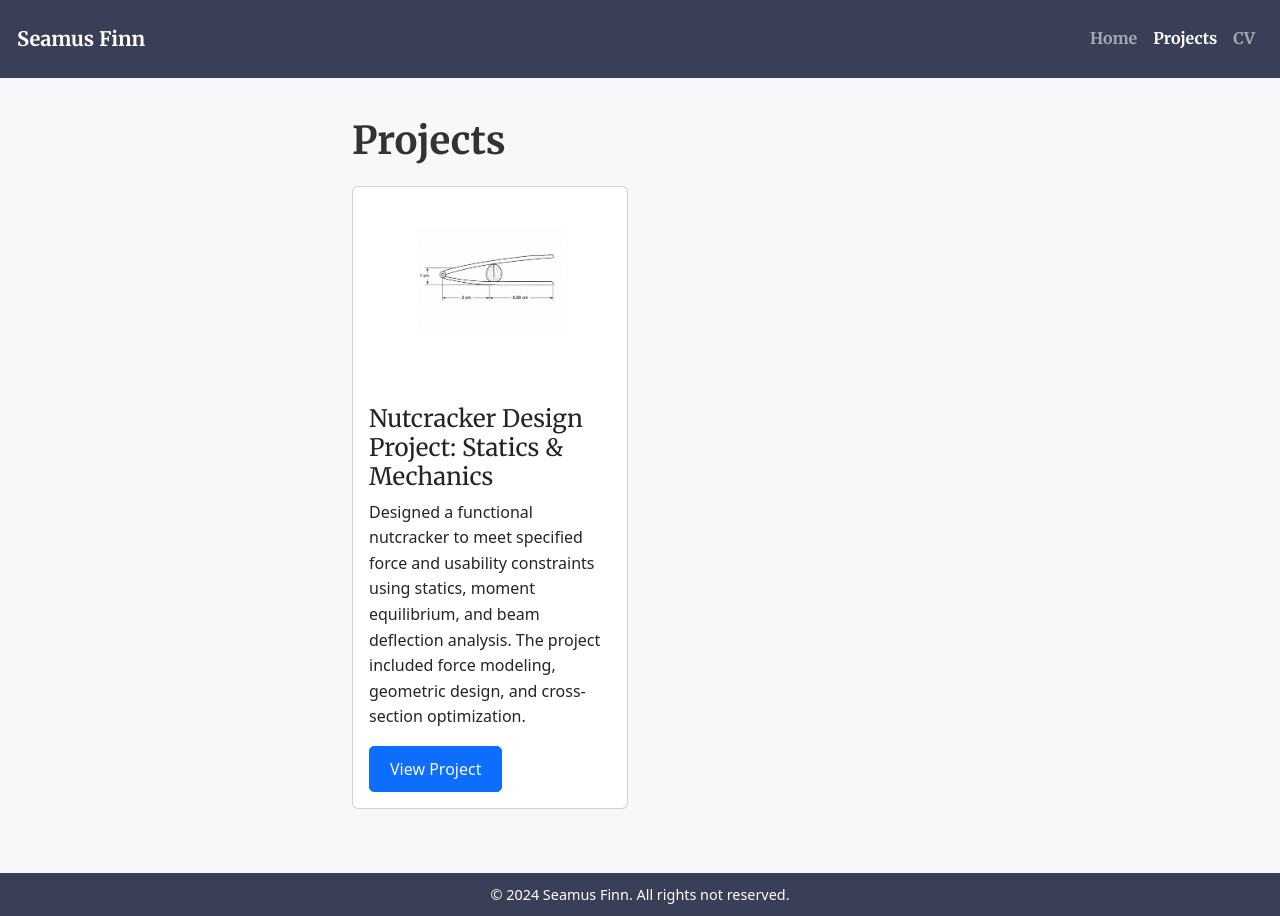
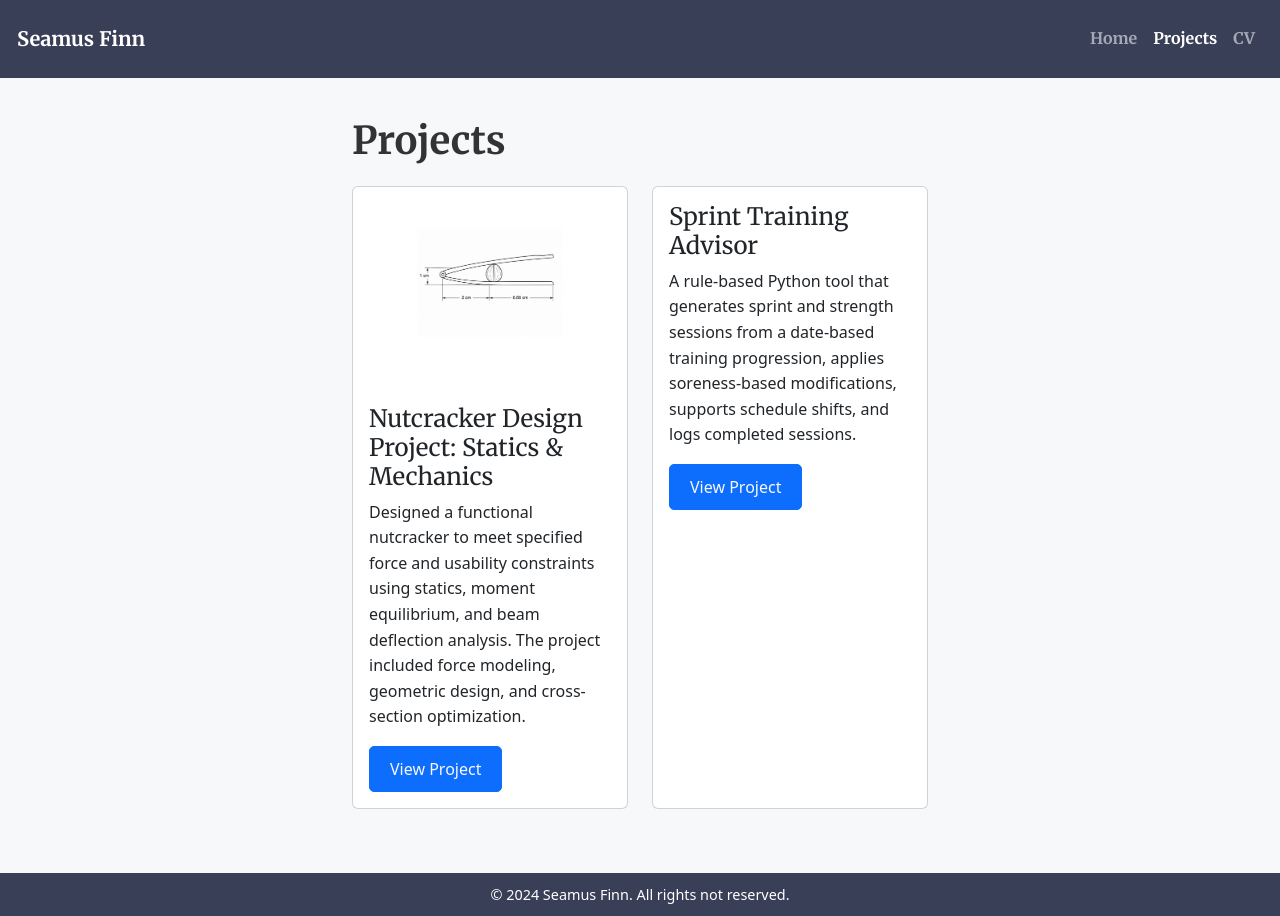
Before and after one commit to seamus-finn/seamus-finn.github.io, a Jekyll site: the page built from _pages/projects.md, in a window 1280 px wide. Built offline with Jekyll 4.4.1, drawn with Linux system fonts in a browser that asks for light colours; part of the change alters nothing that is shown.

Commit message:
Update 2026-Sprint-Training-Advisor.md

```diff
--- a/_projects/2026-Sprint-Training-Advisor.md
+++ b/_projects/2026-Sprint-Training-Advisor.md
@@ -1 +1,37 @@
-[View the full code repository](https://github.com/saf267-boop/sprint-training-advisor)
+---
+layout: project
+title: "Sprint Training Advisor"
+description: "A rule-based Python tool that generates sprint and strength sessions from a date-based training progression, applies soreness-based modifications, supports schedule shifts, and logs completed sessions."
+technologies:
+  - Python
+  - CSV
+  - datetime
+  - pathlib
+  - Rule-based logic
+---
+
+## Overview
+
+Sprint Training Advisor is a Python-based tool built to streamline my sprint-training workflow.
+
+The program calculates sprint, strength, tempo, endurance, and rest sessions from a date-based training progression. It can also modify the planned session based on soreness in the hips, calves, hamstrings, core, or quads.
+
+## Features
+
+- Calculates training sessions from a season start date
+- Supports tempo, acceleration, top-speed, endurance, and rest days
+- Uses week-specific special-endurance running sessions
+- Provides soreness-based workout substitutions
+- Includes indoor and rainy-day alternatives
+- Includes recovery, mobility, core, and foot-strength options
+- Logs completed workouts and notes to a CSV file
+- Allows the workout log to be viewed, added to, edited, or deleted through Python
+- Supports schedule shifting after missed sessions
+
+## Technical Implementation
+
+The program uses Python dictionaries to organize training sessions, soreness alternatives, lift progressions, and recovery options. It uses `datetime` to calculate the current training week and day from a selected date, and uses CSV file handling to store completed workout entries and notes.
+
+## Code Repository
+
+[View the full code repository](https://github.com/seamus-finn/sprint-training-advisor)
```
